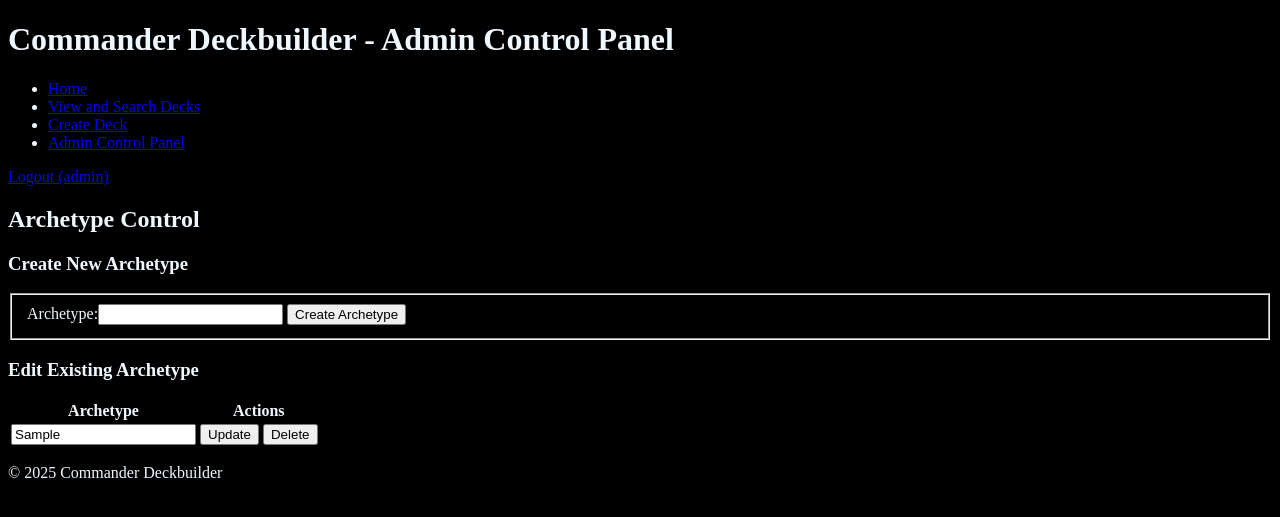
After one commit to Ian-Protocol/Deckbuilder, a PHP site: page /admin_archetypes.php in a window 1280 px wide. The commit adds this page. Shown: the top 517 px of the page. Run offline with PHP 8.4, Linux system fonts and the light colour scheme; a user stored in the database is signed in; tables that the repository leaves empty or names only in its code hold one stand-in row (values such as "Sample post").

Commit message:
Add archetype control for Admin Control Panel

```diff
--- a/admin.php
+++ b/admin.php
@@ -20,6 +20,7 @@ $page_title = "Admin Control Panel";
         <a href="admin_users.php"><h2>User Control</h2></a>
         <a href="admin_comments.php"><h2>Comment Control</h2></a>
         <a href="admin_decks.php"><h2>Deck Control</h2></a>
+        <a href="admin_archetypes.php"><h2>Archetype Control</h2></a>
     </body>
     <?php include './includes/footer.php'; ?>
 </html>
--- /dev/null
+++ b/admin_archetypes.php
@@ -0,0 +1,168 @@
+<?php
+session_start();
+
+$admin = isset($_SESSION['role']) && $_SESSION['role'] == 'admin';
+
+if (!$admin) {
+    header("Location: index.php");
+    exit;
+}
+// Connects to the database.
+require './includes/connect.php';
+
+$page_title = "Admin Control Panel";
+$error_message = [];
+$success_message = [];
+
+$query = "SELECT * FROM archetypes ORDER BY archetype ASC";
+$statement = $db -> prepare($query);
+$statement -> execute();
+$archetypes = $statement -> fetchAll();
+
+// Create a new archetype.
+if (isset($_POST['create-archetype'])) {
+    // Sanitize archetype input to escape HTML entities and filter out dangerous characters.
+    $archetype = trim(filter_input(INPUT_POST, 'archetype', FILTER_SANITIZE_FULL_SPECIAL_CHARS));
+
+    $archetype_query = "SELECT archetype_id FROM archetypes WHERE archetype = :archetype";
+    $statement = $db -> prepare($archetype_query);
+    $statement -> bindValue('archetype', $archetype);
+    $statement -> execute();
+
+    if ($statement -> fetch()) {
+        $error_message[] = "Archetype already exists.";
+    }
+
+    if (empty($error_message)) {
+        $query = "INSERT INTO archetypes (archetype) VALUES (:archetype)";
+        $statement = $db -> prepare($query);
+        $statement -> bindValue('archetype', $archetype);
+
+        if ($statement -> execute()) {
+            $success_message[] = "Archetype created";
+        } else {
+            $error_message[] = "Error creating archetype";
+        }
+    }
+}
+
+// Update an existing archetype
+if (isset($_POST['update-archetype'])) {
+    // Sanitize archetype input to escape HTML entities and filter out dangerous characters.
+    $archetype_id = filter_input(INPUT_POST, "archetype-id", FILTER_SANITIZE_NUMBER_INT);
+    $archetype = trim(filter_input(INPUT_POST, 'archetype', FILTER_SANITIZE_FULL_SPECIAL_CHARS));
+
+    // Gather current archetype info to check for changes.
+    $query = "SELECT * FROM archetypes WHERE archetype_id = :archetype_id";
+    $statement = $db -> prepare($query);
+    $statement -> bindValue(':archetype_id', $archetype_id);
+    $statement -> execute();
+    $current_archetype_data = $statement -> fetch();
+
+    // Check if archetype is different and valid.
+    if ($archetype !== $current_archetype_data['archetype']) {
+
+        // Check if archetype already exists.
+        $archetype_query = "SELECT archetype_id FROM archetypes WHERE archetype = :archetype AND archetype_id != :archetype_id";
+        $statement = $db -> prepare($archetype_query);
+        $statement -> bindValue('archetype', $archetype);
+        $statement -> bindValue('archetype_id', $archetype_id);
+        $statement -> execute();
+
+        if ($statement -> fetch()) {
+            $error_message[] = "Archetype already exists.";
+        }
+
+        if (empty($error_message)) {
+            $query = "UPDATE archetypes SET archetype = :archetype WHERE archetype_id = :archetype_id";
+            $statement = $db -> prepare($query);
+            $statement -> bindValue('archetype', $archetype);
+            $statement -> bindValue('archetype_id', $archetype_id);
+
+            if ($statement -> execute()) {
+                $success_message[] = "Archetype updated";
+            } else {
+                $error_message[] = "Error updating archetype";
+            }
+        }
+    }
+}
+
+// Delete an archetype.
+if (isset($_POST['delete-archetype'])) {
+    $archetype_id = filter_input(INPUT_POST, "archetype-id", FILTER_SANITIZE_NUMBER_INT);
+
+    if (!empty($archetype_id)) {
+        $query = "DELETE FROM archetypes WHERE archetype_id = :archetype_id";
+        $statement = $db -> prepare($query);
+        $statement -> bindValue(':archetype_id', $archetype_id);
+
+        if ($statement -> execute()) {
+            $success_message[] = "Archetype deleted";
+        } else {
+            $error_message[] = "Error deleting archetype";
+        }
+    }
+}
+?>
+
+<!DOCTYPE html>
+<html lang="en">
+    <?php include './includes/head.php'; ?>
+    <body>
+        <h1>Commander Deckbuilder - Admin Control Panel</h1>
+        <?php include './includes/navbar.php'; ?>
+        <?php if (!empty($error_message)): ?>
+            <div id="message">
+                <?php foreach ($error_message as $message): ?>
+                    <p><?= $message ?></p>
+                <?php endforeach ?>
+            </div>
+        <?php endif ?>
+        <?php if (!empty($success_message)): ?>
+            <div id="message">
+                <?php foreach ($success_message as $message): ?>
+                    <p><?= $message ?></p>
+                <?php endforeach ?>
+            </div>
+        <?php endif ?>
+        <h2>Archetype Control</h2>
+        <h3>Create New Archetype</h3>
+        <form action="admin_archetypes.php" method="post">
+            <fieldset>
+                <table>
+                    <tr>
+                        <td><label for="archetype">Archetype:</label><input type="text" id="archetype" name="archetype" required /></td>
+                        <td><input type="submit" name="create-archetype" value="Create Archetype"></td>
+                    </tr>
+                </table>
+            </fieldset>
+        </form>
+        <h3>Edit Existing Archetype</h3>
+        <table>
+            <tr>
+                <th>Archetype</th>
+                <th colspan="2">Actions</th>
+            </tr>
+
+        <?php foreach ($archetypes as $archetype): ?>
+            <tr>
+                <form action="admin_archetypes.php" method="post">
+                    <input type="hidden" name="archetype-id" value="<?= $archetype['archetype_id'] ?>">
+                    <td>
+                        <input type="text" name="archetype" value="<?= htmlspecialchars($archetype['archetype']) ?>">
+                    </td>
+                    <td>
+                        <input type="submit" name="update-archetype" value="Update">
+                    </td>
+                    <td>
+                        <input type="submit" name="delete-archetype" value="Delete">
+                    </td>
+                </form>
+            </tr>
+        <?php endforeach; ?>
+        </table>
+        </form>
+    </body>
+    <?php include './includes/footer.php'; ?>
+</html>
--- a/admin_decks.php
+++ b/admin_decks.php
@@ -1,6 +1,6 @@
 <?php
 session_start();
-
+// TODO: Add ASC and DESC options for user.
 $admin = isset($_SESSION['role']) && $_SESSION['role'] == 'admin';
 
 if (!$admin) {
```
